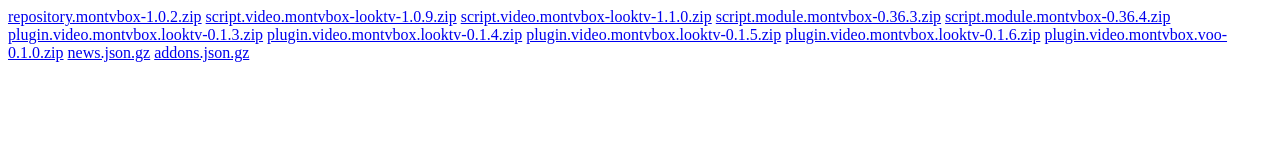
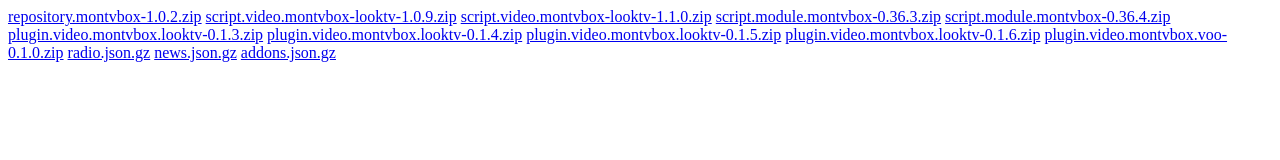
Before and after one commit to montvbox/mbxrepo, a plain HTML site: page index.html in a window 1280 px wide. Drawn offline with Linux system fonts and the light colour scheme.

Commit message:
Add radio

```diff
--- a/index.html
+++ b/index.html
@@ -8,5 +8,6 @@
 <a href="plugin.video.montvbox.looktv/plugin.video.montvbox.looktv-0.1.5.zip">plugin.video.montvbox.looktv-0.1.5.zip</a>
 <a href="plugin.video.montvbox.looktv/plugin.video.montvbox.looktv-0.1.6.zip">plugin.video.montvbox.looktv-0.1.6.zip</a>
 <a href="plugin.video.montvbox.voo/plugin.video.montvbox.voo-0.1.0.zip">plugin.video.montvbox.voo-0.1.0.zip</a>
+<a href="radio.json.gz">radio.json.gz</a>
 <a href="news.json.gz">news.json.gz</a>
 <a href="addons.json.gz">addons.json.gz</a>
```
Also changed, not shown: 1 other file.
